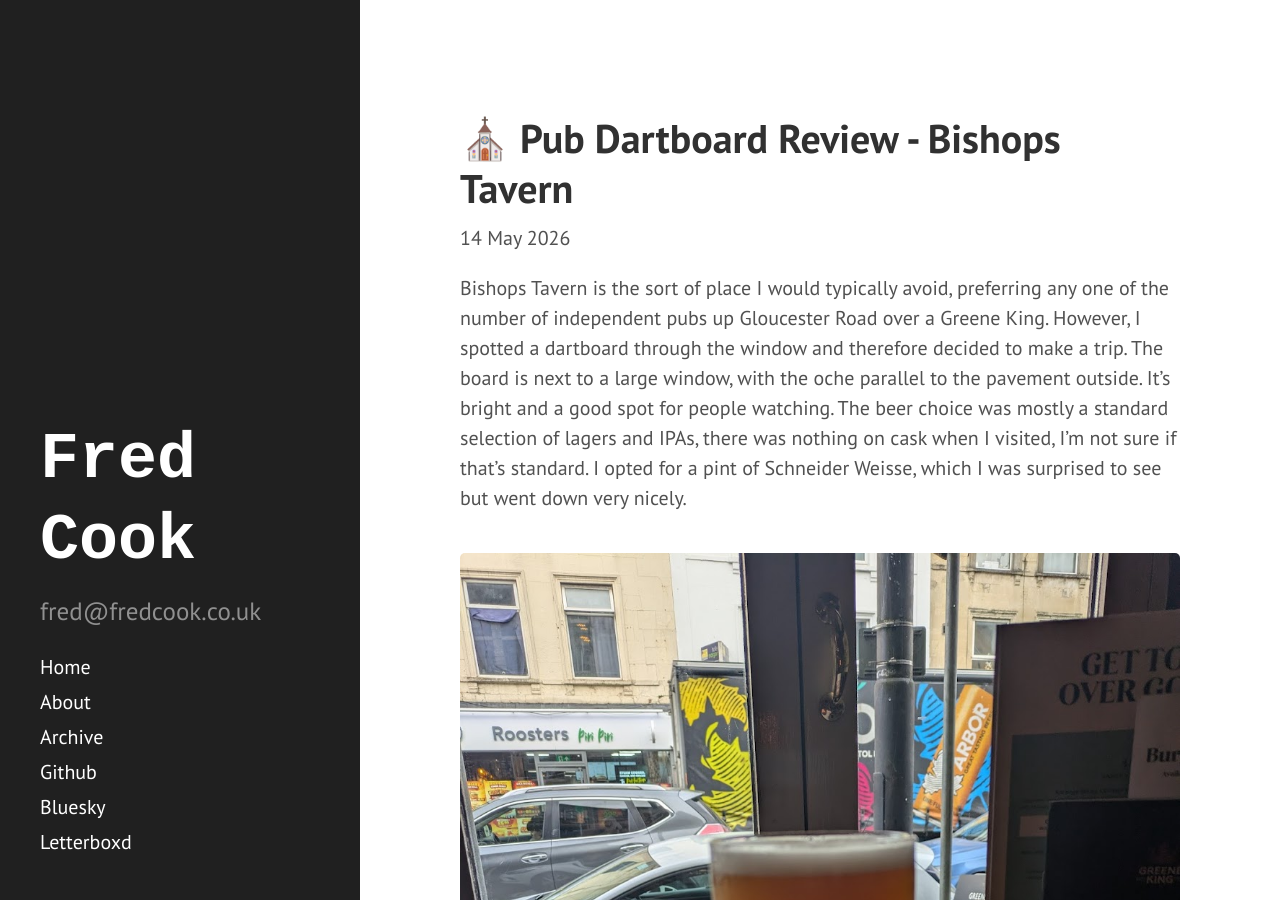
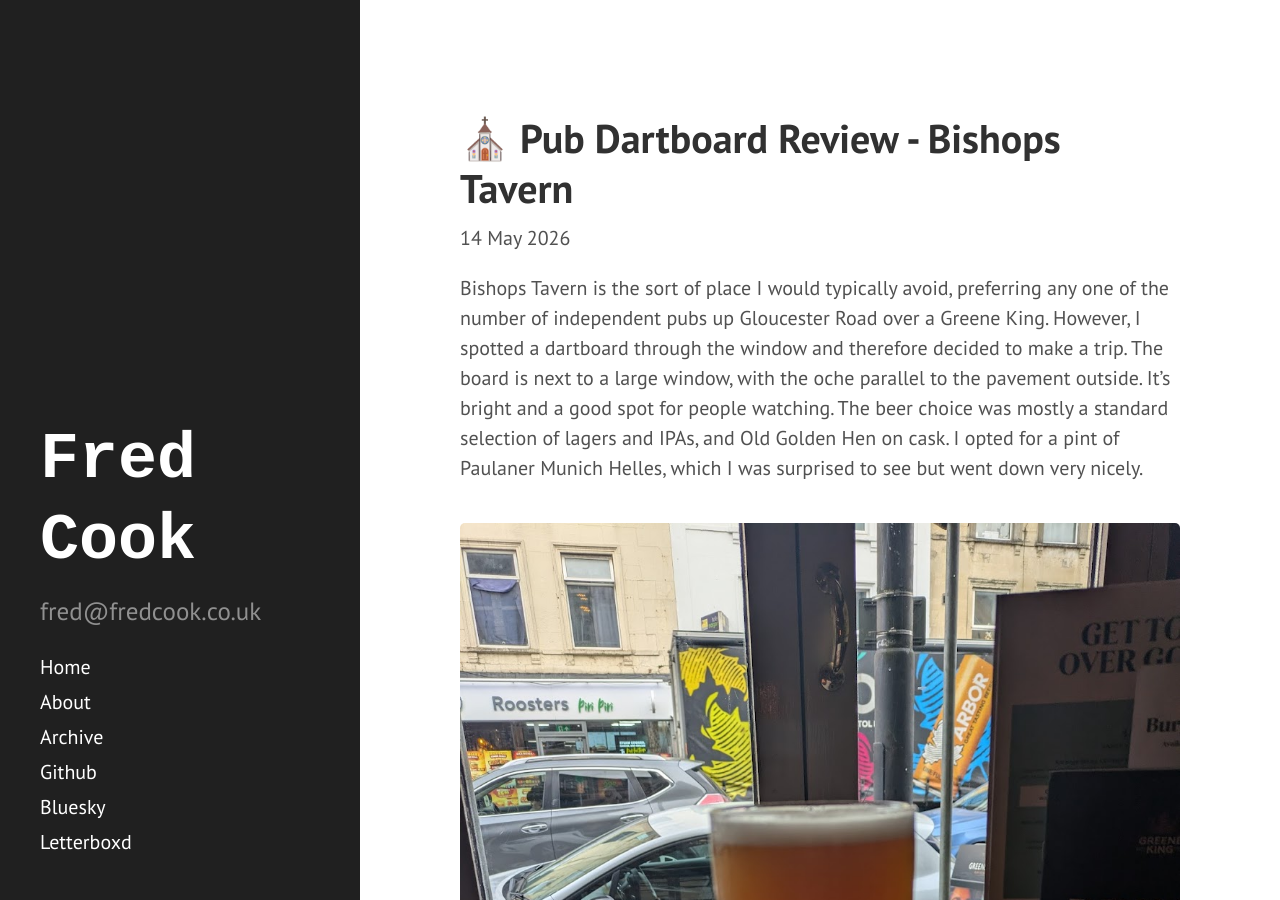
Before and after one commit to fred-cook/website, a Jekyll site: the page built from _posts/2026-05-14-Bishops-Tavern.md, in a window 1280 px wide and 900 px high. Built offline with Jekyll 4.4.1, drawn with Linux system fonts in a browser that asks for light colours.

Commit message:
cask beer update

```diff
--- a/_posts/2026-05-14-Bishops-Tavern.md
+++ b/_posts/2026-05-14-Bishops-Tavern.md
@@ -9,7 +9,7 @@ lon: -2.593784
 rating: 7
 ---
 
-Bishops Tavern is the sort of place I would typically avoid, preferring any one of the number of independent pubs up Gloucester Road over a Greene King. However, I spotted a dartboard through the window and therefore decided to make a trip. The board is next to a large window, with the oche parallel to the pavement outside. It's bright and a good spot for people watching. The beer choice was mostly a standard selection of lagers and IPAs, there was nothing on cask when I visited, I'm not sure if that's standard. I opted for a pint of Schneider Weisse, which I was surprised to see but went down very nicely.
+Bishops Tavern is the sort of place I would typically avoid, preferring any one of the number of independent pubs up Gloucester Road over a Greene King. However, I spotted a dartboard through the window and therefore decided to make a trip. The board is next to a large window, with the oche parallel to the pavement outside. It's bright and a good spot for people watching. The beer choice was mostly a standard selection of lagers and IPAs, and Old Golden Hen on cask. I opted for a pint of Paulaner Munich Helles, which I was surprised to see but went down very nicely.
 
 {% include figure.html
 src="/images/bishops-tavern/beer.jpg"
```
